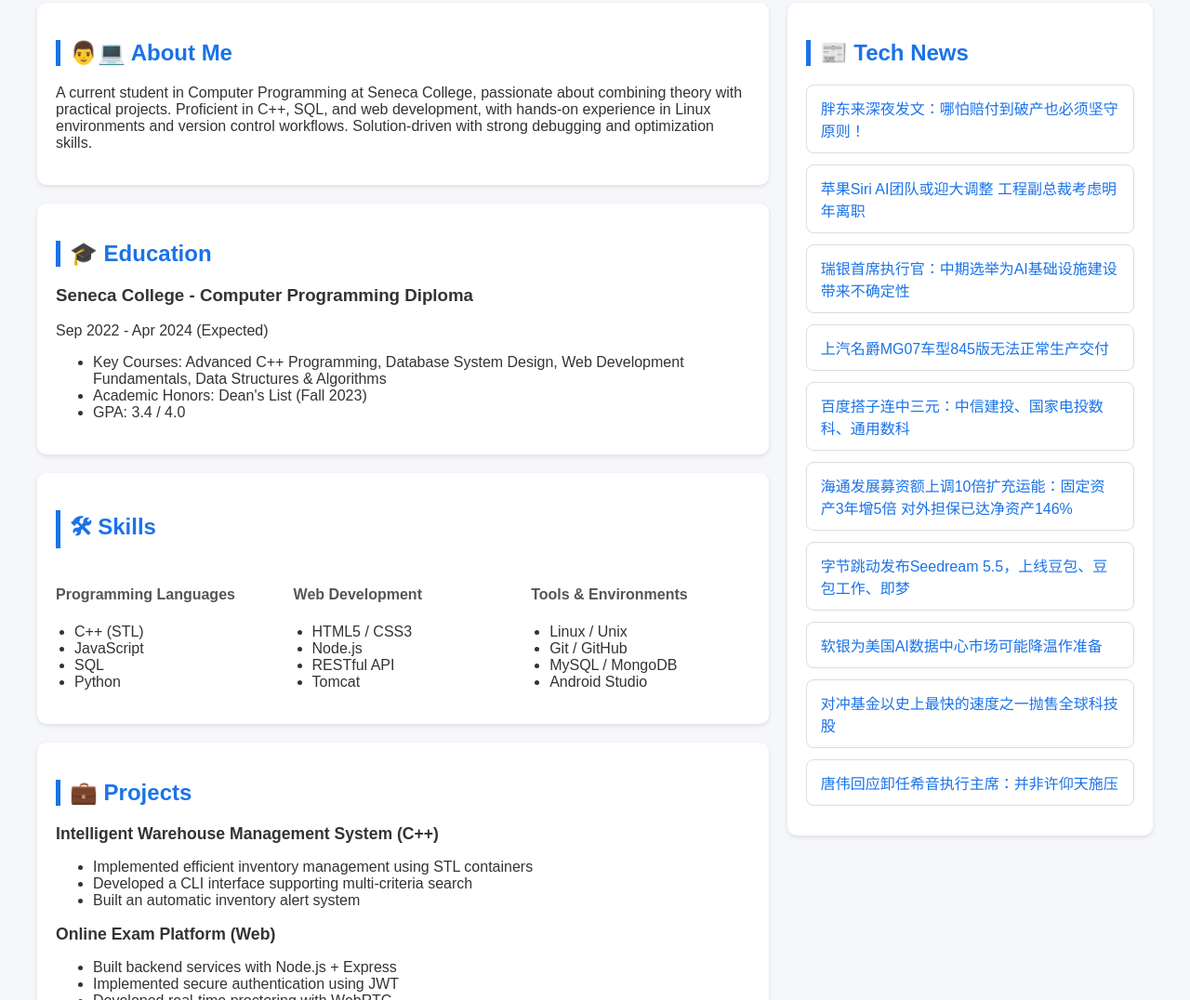
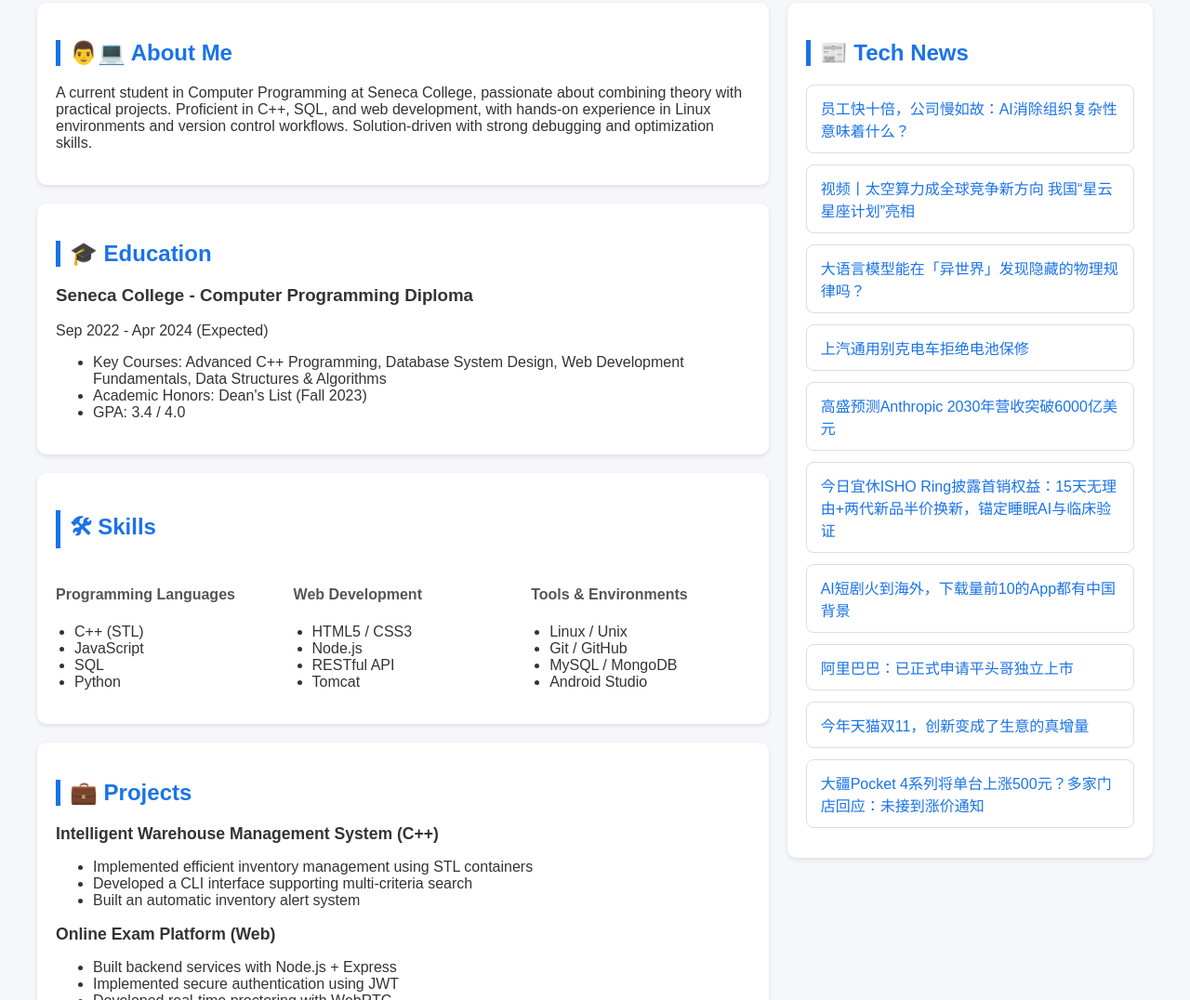
Before and after one commit to lliiuuye/bingliu-website, a plain HTML site: page index.html in a window 1280 px wide. Shown: the part 253-1329 px from the top of the page at 93% size. Drawn offline with Linux system fonts and the light colour scheme.

Commit message:
自动生成 index.html ✅

```diff
--- a/index.html
+++ b/index.html
@@ -280,16 +280,16 @@ a:hover {
     document.addEventListener("DOMContentLoaded", function() {
         const container = document.getElementById("news-container");
         if (container) {
-            container.innerHTML = `<div class="news-item"><a href="https://finance.sina.com.cn/roll/2026-11-09/doc-iniyauwh6642780.shtml" target="_blank">胖东来深夜发文：哪怕赔付到破产也必须坚守原则！</a></div>
-<div class="news-item"><a href="https://finance.sina.com.cn/tech/roll/2026-11-09/doc-iniyauwe3075800.shtml" target="_blank">苹果Siri AI团队或迎大调整 工程副总裁考虑明年离职</a></div>
-<div class="news-item"><a href="https://finance.sina.com.cn/stock/usstock/c/2026-11-09/doc-iniyauwk3424179.shtml" target="_blank">瑞银首席执行官：中期选举为AI基础设施建设带来不确定性</a></div>
-<div class="news-item"><a href="https://tousu.sina.com.cn/complaint/view/17402791696/?sld=11698c41fe1075f7566049a80c9453c5" target="_blank">上汽名爵MG07车型845版无法正常生产交付</a></div>
-<div class="news-item"><a href="https://finance.sina.com.cn/tech/2026-11-09/doc-iniyearw9885226.shtml" target="_blank">百度搭子连中三元：中信建投、国家电投数科、通用数科</a></div>
-<div class="news-item"><a href="https://finance.sina.com.cn/stock/observe/2026-11-09/doc-iniycwix3261144.shtml" target="_blank">海通发展募资额上调10倍扩充运能：固定资产3年增5倍 对外担保已达净资产146%</a></div>
-<div class="news-item"><a href="https://finance.sina.com.cn/tech/it/2026-11-09/doc-iniycrzu2908981.shtml" target="_blank">字节跳动发布Seedream 5.5，上线豆包、豆包工作、即梦</a></div>
-<div class="news-item"><a href="https://finance.sina.com.cn/stock/usstock/c/2026-11-09/doc-iniycrzy3301384.shtml" target="_blank">软银为美国AI数据中心市场可能降温作准备</a></div>
-<div class="news-item"><a href="https://finance.sina.com.cn/stock/usstock/c/2026-11-09/doc-iniycrzz3357271.shtml" target="_blank">对冲基金以史上最快的速度之一抛售全球科技股</a></div>
-<div class="news-item"><a href="https://finance.sina.com.cn/stock/usstock/c/2026-11-09/doc-iniycrzy3297964.shtml" target="_blank">唐伟回应卸任希音执行主席：并非许仰天施压</a></div>
+            container.innerHTML = `<div class="news-item"><a href="https://finance.sina.com.cn/jjxw/2026-11-10/doc-iniyexvm2840178.shtml" target="_blank">员工快十倍，公司慢如故：AI消除组织复杂性意味着什么？</a></div>
+<div class="news-item"><a href="https://finance.sina.com.cn/jjxw/2026-11-10/doc-iniyfeck9392120.shtml" target="_blank">视频丨太空算力成全球竞争新方向 我国“星云星座计划”亮相</a></div>
+<div class="news-item"><a href="https://finance.sina.com.cn/roll/2026-11-10/doc-iniyexvh6047295.shtml" target="_blank">大语言模型能在「异世界」发现隐藏的物理规律吗？</a></div>
+<div class="news-item"><a href="https://tousu.sina.com.cn/complaint/view/17402738440/?sld=88d4628e8c08080e39b41c15d34f41d4" target="_blank">上汽通用别克电车拒绝电池保修</a></div>
+<div class="news-item"><a href="https://finance.sina.com.cn/stock/usstock/c/2026-11-10/doc-iniyhmwt2463205.shtml" target="_blank">高盛预测Anthropic 2030年营收突破6000亿美元</a></div>
+<div class="news-item"><a href="https://finance.sina.com.cn/tech/mobile/n/n/2026-11-10/doc-iniyhmws2531754.shtml" target="_blank">今日宜休ISHO Ring披露首销权益：15天无理由+两代新品半价换新，锚定睡眠AI与临床验证</a></div>
+<div class="news-item"><a href="https://finance.sina.com.cn/wm/2026-11-10/doc-iniyhfqv2543246.shtml" target="_blank">AI短剧火到海外，下载量前10的App都有中国背景</a></div>
+<div class="news-item"><a href="https://finance.sina.com.cn/jjxw/2026-11-10/doc-iniyhfqs5841184.shtml" target="_blank">阿里巴巴：已正式申请平头哥独立上市</a></div>
+<div class="news-item"><a href="https://tech.sina.com.cn/csj/2026-11-10/doc-iniyhfqu2608233.shtml" target="_blank">今年天猫双11，创新变成了生意的真增量</a></div>
+<div class="news-item"><a href="https://finance.sina.com.cn/jjxw/2026-11-10/doc-iniyhfqw9181887.shtml" target="_blank">大疆Pocket 4系列将单台上涨500元？多家门店回应：未接到涨价通知</a></div>
 `;
         } else {
             console.error("❌ 没找到 news-container 元素！");
```
